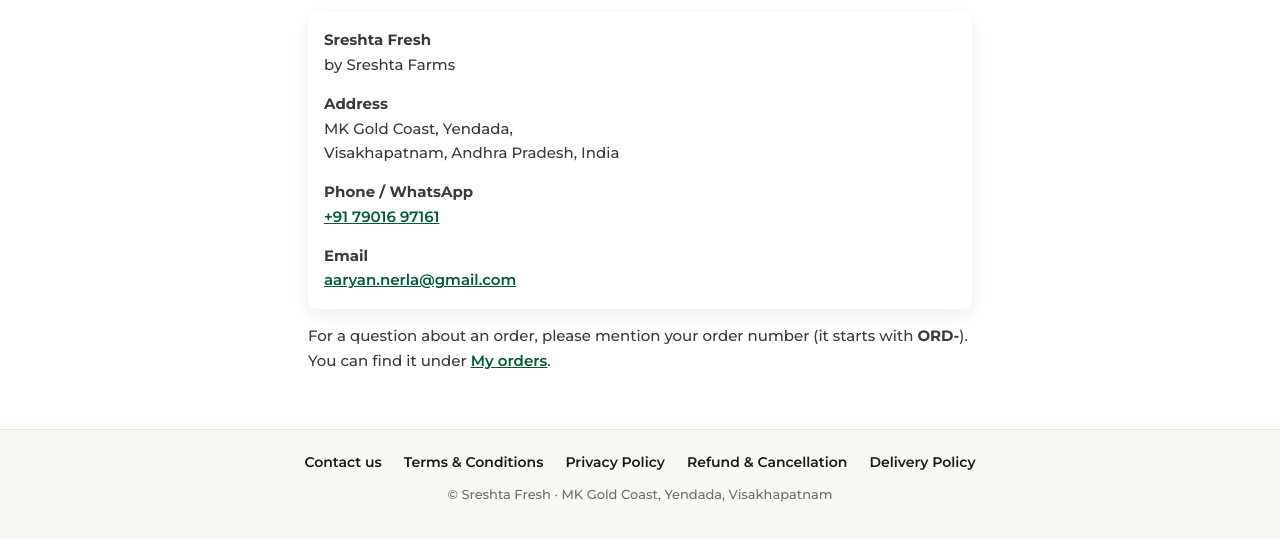
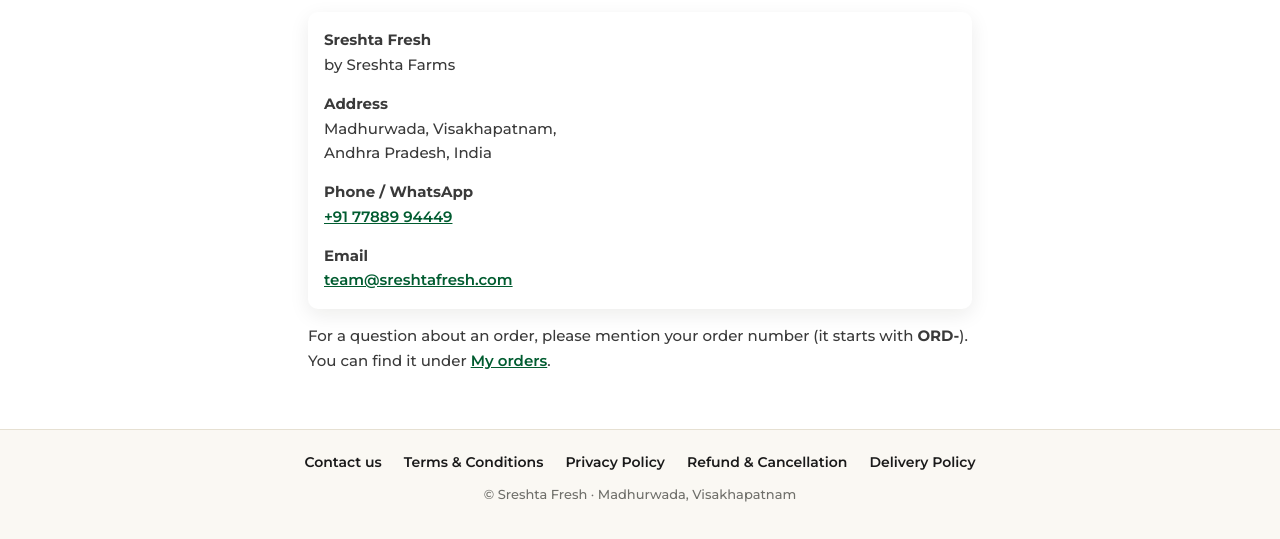
Before and after one commit to sreshtafresh/sreshtafresh.github.io, a plain HTML site: page contact.html in a window 1280 px wide. Shown: the part 177-716 px from the top of the page. Drawn offline with Linux system fonts and the light colour scheme.

Commit message:
New contact details: Madhurwada address, +91 77889 94449, team@sreshtafresh.com
Updated on the contact page, page footers, terms and the policy pages. The delivery
area (MK Gold Coast, Yendada) on the shipping page is unchanged.

Co-Authored-By: Claude Opus 5.5 <noreply@anthropic.com>

```diff
--- a/contact.html
+++ b/contact.html
@@ -20,15 +20,15 @@
     <p>We're happy to help with orders, payments, refunds or anything else.</p>
     <div class="card contact-card">
       <p><b>Sreshta Fresh</b><br>by Sreshta Farms</p>
-      <p><b>Address</b><br>MK Gold Coast, Yendada,<br>Visakhapatnam, Andhra Pradesh, India</p>
-      <p><b>Phone / WhatsApp</b><br><a href="tel:+917901697161">+91 79016 97161</a></p>
-      <p><b>Email</b><br><a href="mailto:aaryan.nerla@gmail.com">aaryan.nerla@gmail.com</a></p>
+      <p><b>Address</b><br>Madhurwada, Visakhapatnam,<br>Andhra Pradesh, India</p>
+      <p><b>Phone / WhatsApp</b><br><a href="tel:+917788994449">+91 77889 94449</a></p>
+      <p><b>Email</b><br><a href="mailto:team@sreshtafresh.com">team@sreshtafresh.com</a></p>
     </div>
     <p>For a question about an order, please mention your order number (it starts with <b>ORD-</b>). You can find it under <a href="./#orders">My orders</a>.</p>
   </main>
   <footer class="site-foot">
     <nav><a href="contact.html">Contact us</a><a href="terms.html">Terms &amp; Conditions</a><a href="privacy.html">Privacy Policy</a><a href="refund.html">Refund &amp; Cancellation</a><a href="shipping.html">Delivery Policy</a></nav>
-    <p>© Sreshta Fresh · MK Gold Coast, Yendada, Visakhapatnam</p>
+    <p>© Sreshta Fresh · Madhurwada, Visakhapatnam</p>
   </footer>
 </body>
 </html>
```
Also changed, not shown: index.html (+1 -1 lines), pay.html (+1 -1 lines), privacy.html (+2 -2 lines), refund.html (+2 -2 lines), shipping.html (+2 -2 lines), terms.html (+3 -3 lines).
